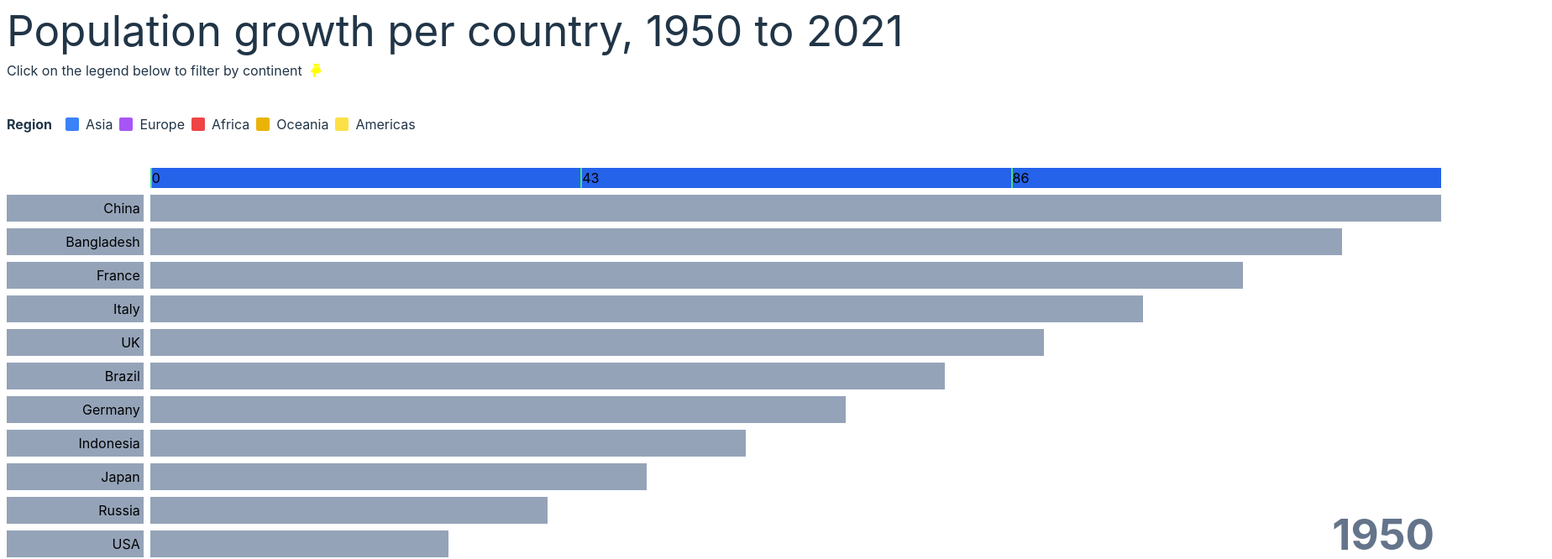
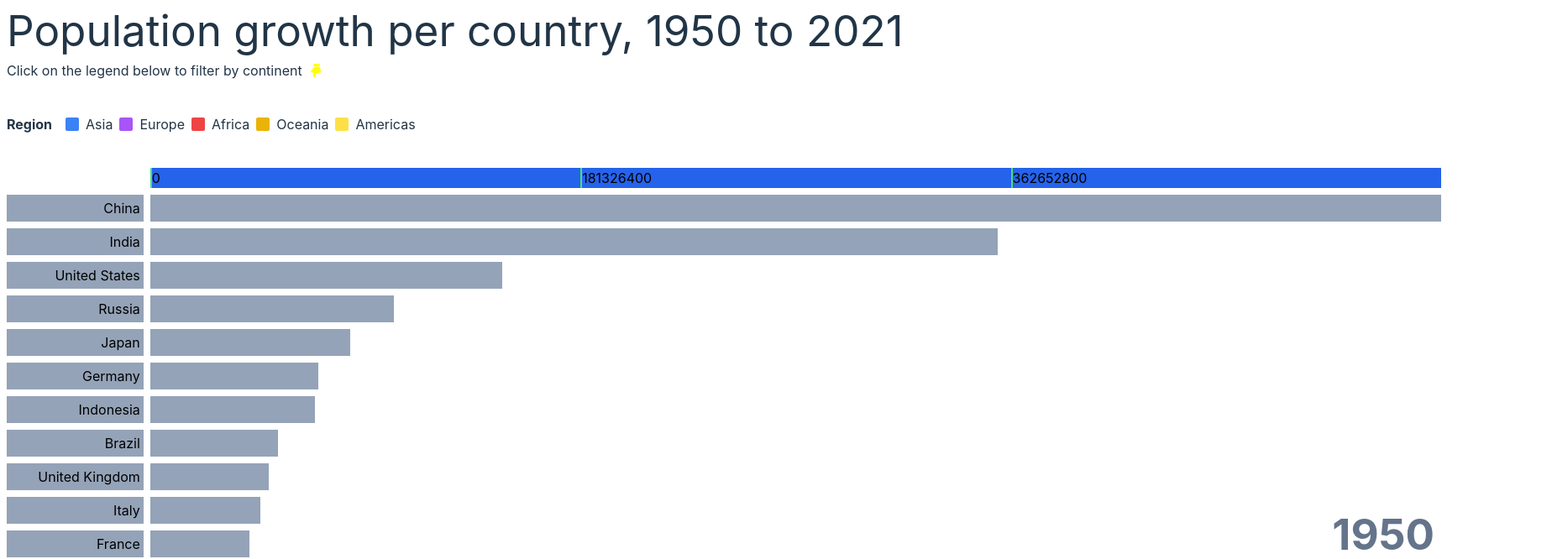
Before and after one commit to Mosspipat/react-race-bar-chart, a React (Vite) app: page / in a window 1280 px wide. Shown: the top 666 px of the page at 84% size, 1848 px wide, since content can reach past the window. Built offline with nearby package versions, Linux system fonts and the light colour scheme.

Commit message:
feat(race-graph-bar): complete flow  component

```diff
--- a/src/App.tsx
+++ b/src/App.tsx
@@ -1,42 +1,7 @@
 import AppContextProvider from "./context/AppContextProvider";
 import GraphPopulation from "./component/GraphPopulation/GraphPopulation";
-import { useState, useEffect } from "react";
-import { callDataExcel, filterData } from "./util/dataExcel";
 
 const App = () => {
-  const [data, setData] = useState([]);
-  console.log("🚀: ~ data:", data);
-
-  useEffect(() => {
-    (async () => {
-      const data = await callDataExcel();
-      setData(data);
-    })();
-  }, []);
-
-  useEffect(() => {
-    const a = filterData({
-      data,
-      nameCountryList: [
-        //from countryName in populationData.countryName from population.ts only
-        "China",
-        "India",
-        "USA",
-        "Russia",
-        "Japan",
-        "Indonesia",
-        "Germany",
-        "Brazil",
-        "UK",
-        "Italy",
-        "France",
-        "Bangladesh",
-      ],
-    });
-
-    console.log(a);
-  }, [data]);
-
   return (
     <AppContextProvider>
       <GraphPopulation />
--- a/src/component/BarChart/BarChart.tsx
+++ b/src/component/BarChart/BarChart.tsx
@@ -63,16 +63,16 @@ const BarChart = ({ countryData }: { countryData: CountryPopulation[] }) => {
   const { setTopAmountPopulation } = useContext(LinearGaugeContext);
   // Sort countryData by amount in ascending order
   const sortedCountryData = useMemo(() => {
-    return [...countryData].sort((a, b) => b.amount - a.amount);
+    return [...countryData].sort((a, b) => b?.amount - a?.amount);
   }, [countryData]);
 
   useEffect(() => {
-    setTopAmountPopulation(sortedCountryData[0].amount);
+    setTopAmountPopulation(sortedCountryData[0]?.amount);
   }, [setTopAmountPopulation, sortedCountryData]);
 
   const totalPopulation = useMemo(() => {
     const total = sortedCountryData.reduce(
-      (acc, cur) => (acc += cur.amount),
+      (acc, cur) => (acc += cur?.amount),
       0
     );
     return total;
--- a/src/component/BarChart/CountryAmountGraph.tsx
+++ b/src/component/BarChart/CountryAmountGraph.tsx
@@ -40,6 +40,11 @@ const CountryAmountGraph = ({ country }: { country: CountryPopulation }) => {
             className={` absolute top-[50%] right-[0%] -translate-y-[50%] translate-x-[150%]  transition-all duration-500 text-white`}
             style={{ zIndex: 100 }}
           >
+            {/* {countryListData[country.countryName]?.[country.year ?? 0]
+              ?.amount ?? country.amount} */}
+
+            {/* {countryListData} */}
+
             {country.amount}
           </h3>
         </div>
--- a/src/component/BarChart/LinearGauge/LinearGauge.tsx
+++ b/src/component/BarChart/LinearGauge/LinearGauge.tsx
@@ -3,7 +3,7 @@ import "./LinearGauge.css"; // Import your custom CSS
 import { LinearGaugeContext } from "../../../context/LinearGaugeProvider";
 
 const LinearGauge = () => {
-  const { currentYear, setCurrentYear, isPlayGauge } =
+  const { currentYear, setCurrentYear, isPlayGauge, setIsPlayGauge } =
     useContext(LinearGaugeContext);
 
   const timelineRef = useRef<HTMLDivElement>(null);
@@ -17,14 +17,21 @@ const LinearGauge = () => {
 
     if (isPlayGauge) {
       timer = setInterval(() => {
-        setCurrentYear((prev) => prev + 1);
-      }, 500);
+        setCurrentYear((prev) => {
+          const nextYear = prev + 1;
+          if (nextYear > 2020) {
+            clearInterval(timer); // Stop the timer when exceeding 2020
+            return prev; // Return the previous value to prevent increment
+          }
+          return nextYear;
+        });
+      }, 200);
     }
 
     return () => {
       if (timer) clearInterval(timer);
     };
-  }, [isPlayGauge]);
+  }, [isPlayGauge, setCurrentYear]);
 
   useEffect(() => {
     if (indicatorRef.current) {
@@ -96,7 +103,10 @@ const LinearGauge = () => {
     return (
       <div
         onClick={() => {
-          setCurrentYear(year);
+          setCurrentYear(() => {
+            setIsPlayGauge(false);
+            return year;
+          });
         }}
       >
         {YearRender(year)}
--- a/src/component/GraphPopulation/GraphPopulation.tsx
+++ b/src/component/GraphPopulation/GraphPopulation.tsx
@@ -1,47 +1,62 @@
-import { useEffect, useState } from "react";
+import { useCallback, useContext, useEffect, useState } from "react";
 
 import { FaHandPointDown } from "react-icons/fa";
-import { populationData } from "../../data/population";
+import { CountryPopulation, populationData } from "../../data/population";
 import { RegionBox } from "../../data/region";
 import BarChart from "../BarChart/BarChart";
 import YearGauge from "../BarChart/YearGauge";
-// import { callDataExcel } from "../../util/dataExel";
+import { callDataExcel, filterData } from "../../util/dataExcel";
+import { LinearGaugeContext } from "../../context/LinearGaugeProvider";
 
 const GraphPopulation = () => {
-  // const [data, setData] = useState([]);
-  // console.log("🚀: ~ data:", data);
+  const { filterCountryData, setFilterCountryData, currentYear } =
+    useContext(LinearGaugeContext);
+  const [countryData, setCountryData] = useState<CountryPopulation[]>([]);
 
-  // useEffect(() => {
-  //   (async () => {
-  //     const data = await callDataExcel();
-  //     setData(data);
-  //   })();
-  // }, []);
+  console.log(currentYear);
+
+  useEffect(() => {
+    const newCountryData: CountryPopulation[] = [];
+    console.log({ newCountryData });
+    for (const countryName in filterCountryData) {
+      const amount = filterCountryData[countryName]?.[currentYear]?.amount ?? 0;
+      newCountryData.push({
+        countryName,
+        amount,
+      });
+    }
+    setCountryData(newCountryData);
+  }, [filterCountryData, currentYear]);
 
   const [population, setPopulation] = useState(populationData);
 
+  const getData = useCallback(async () => {
+    const data = await callDataExcel();
+
+    const dataFilter = filterData({
+      data,
+      nameCountryList: [
+        "China",
+        "India",
+        "United States", // "USA",
+        "Russia",
+        "Japan",
+        "Indonesia",
+        "Germany",
+        "Brazil",
+        "United Kingdom", // "UK",
+        "Italy",
+        "France",
+        "Bangladesh",
+      ],
+    });
+    setFilterCountryData(dataFilter);
+  }, []); // memorize function เมื่อ mount
+
   useEffect(() => {
-    let timer: NodeJS.Timer;
-
-    timer = setInterval(() => {
-      setPopulation((prev) => {
-        const index = prev.findIndex(
-          (country) => country.countryName === "China"
-        );
-        if (index > -1) {
-          prev[index] = {
-            countryName: "China",
-            amount: prev[index].amount + 2,
-          };
-        }
-        return [...prev];
-      });
-    }, 1000);
-
-    return () => {
-      if (timer) clearInterval(timer);
-    };
-  }, []);
+    getData();
+    console.log("fetchData");
+  }, [getData]);
 
   const RegionBoxRender = ({
     label,
@@ -57,22 +72,6 @@ const GraphPopulation = () => {
       </div>
     );
   };
-
-  // const ItemCountryBar = ({
-  //   countryName,
-  //   amount,
-  // }: {
-  //   countryName: string;
-  //   amount: number;
-  // }) => {
-  //   console.log({ countryName, amount: `w-[${amount * 10}px]` });
-  //   return (
-  //     <div className="flex items-center gap-2">
-  //       <p>{countryName}</p>
-  //       <div className={`w-[400px] h-4 rounded-sm bg-red-500`} />
-  //     </div>
-  //   );
-  // };
 
   return (
     <>
@@ -100,9 +99,9 @@ const GraphPopulation = () => {
           </div>
         </div>
 
-        <BarChart countryData={population} />
+        <BarChart countryData={countryData} />
+
         <YearGauge />
-
         {/* <input type="file" accept=".csv" onChange={handleFileUpload} />
       <pre>{JSON.stringify(data, null, 2)}</pre>  //แสดงข้อมูล JSON  */}
       </div>
--- a/src/context/LinearGaugeProvider.tsx
+++ b/src/context/LinearGaugeProvider.tsx
@@ -1,4 +1,5 @@
 import { createContext, useState } from "react";
+import { CountryListData } from "../type/linearGauge";
 
 export const LinearGaugeContext = createContext<LinearContext>({
   currentYear: 1950,
@@ -7,6 +8,8 @@ export const LinearGaugeContext = createContext<LinearContext>({
   setIsPlayGauge: () => {},
   TopAmountPopulation: 0,
   setTopAmountPopulation: () => {},
+  filterCountryData: {},
+  setFilterCountryData: () => {},
 });
 
 export type LinearContext = {
@@ -16,12 +19,17 @@ export type LinearContext = {
   setIsPlayGauge: React.Dispatch<React.SetStateAction<boolean>>;
   TopAmountPopulation: number;
   setTopAmountPopulation: React.Dispatch<React.SetStateAction<number>>;
+  filterCountryData: CountryListData | null;
+  setFilterCountryData: React.Dispatch<React.SetStateAction<CountryListData>>;
 };
 
 const LinearGaugeProvider = ({ children }: { children: React.ReactNode }) => {
   const [currentYear, setCurrentYear] = useState(1950);
   const [isPlayGauge, setIsPlayGauge] = useState(false);
   const [TopAmountPopulation, setTopAmountPopulation] = useState(0);
+  const [filterCountryData, setFilterCountryData] = useState<CountryListData>(
+    {}
+  );
 
   return (
     <LinearGaugeContext.Provider
@@ -32,6 +40,8 @@ const LinearGaugeProvider = ({ children }: { children: React.ReactNode }) => {
         setIsPlayGauge,
         TopAmountPopulation,
         setTopAmountPopulation,
+        filterCountryData,
+        setFilterCountryData,
       }}
     >
       {children}
--- /dev/null
+++ b/src/type/linearGauge.ts
@@ -0,0 +1,21 @@
+type CountryName =
+  | "Bangladesh"
+  | "Brazil"
+  | "China"
+  | "France"
+  | "Germany"
+  | "Indonesia"
+  | "India"
+  | "Italy"
+  | "Japan"
+  | "Russia"
+  | "United Kingdom"
+  | "United States";
+
+export type DataCountry = {
+  [year: number]: {
+    amount: number;
+  };
+};
+
+export type CountryListData = Partial<Record<CountryName, DataCountry[]>>;
--- a/src/util/dataExcel.ts
+++ b/src/util/dataExcel.ts
@@ -1,5 +1,4 @@
 import Papa from "papaparse";
-import { CountryPopulation } from "../data/population";
 import { CountryData } from "../type/excel";
 
 export const callDataExcel = async (): Promise<any[]> => {
@@ -63,21 +62,31 @@ export const filterData = ({
     .reduce((acc, country) => {
       const countryName = country["Country name"];
 
-      // Initialize the country name key if it doesn't exist
+      // // Initialize the country name key if it doesn't exist
+      // if (!acc[countryName]) {
+      //   acc[countryName] = [];
+      // }
+
       if (!acc[countryName]) {
-        acc[countryName] = [];
+        acc[countryName] = {};
       }
 
-      // Push the current country's amount and year into the array
-      acc[countryName].push({
-        amount: Number(country.Population),
-        year: Number(country.Year),
-      });
+      acc[countryName] = {
+        ...acc[countryName],
+        [Number(country.Year)]: {
+          amount: Number(country.Population),
+        },
+      };
+
+      // // Push the current country's amount and year into the array
+      // acc[countryName].push({
+      //   [Number(country.Year)]: {
+      //     amount: Number(country.Population),
+      //   },
+      // });
 
       return acc;
     }, {});
 
-  console.log(filterCountry);
-
   return filterCountry;
 };
```
